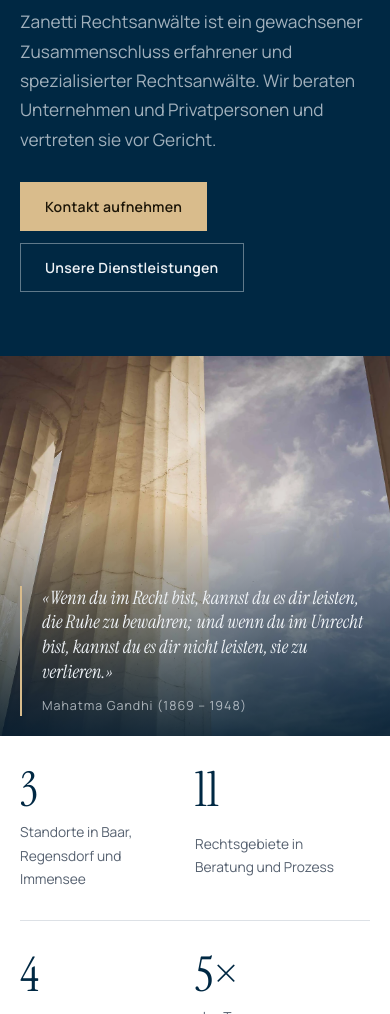
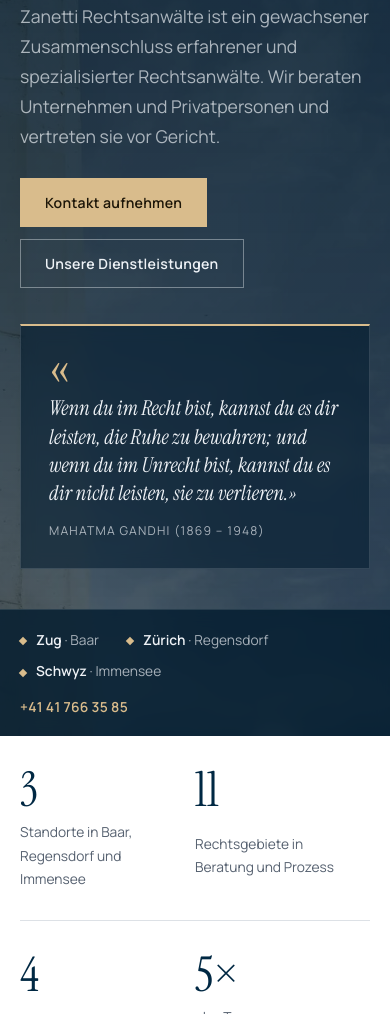
Before and after one commit to user47439/law-firm-website, a plain HTML site: page index.html in a window 390 px wide. Shown: the part 378-1392 px from the top of the page. Drawn offline with Linux system fonts and the light colour scheme.

Commit message:
Redesign hero: full-bleed photo, quote panel, office and phone bar
Co-Authored-By: Claude Opus 5.5 <noreply@anthropic.com>

```diff
--- a/index.html
+++ b/index.html
@@ -86,23 +86,35 @@ body::before { content: ""; position: fixed; inset: 0 0 auto; height: env(safe-a
 }
 @media (min-width: 1001px) { .nav[hidden] { display: flex !important; } }
 
-/* Hero */
-.hero { display: grid; grid-template-columns: minmax(0, 1.05fr) minmax(0, 1fr); background: var(--navy); color: var(--on-navy); padding: 0; }
-.hero-text { display: grid; align-content: center; gap: 28px; padding-block: clamp(64px, 8vw, 112px); padding-right: clamp(24px, 5vw, 72px); padding-left: max(20px, env(safe-area-inset-left, 0px), calc((100vw - var(--wrap)) / 2 + 20px)); }
-.hero h1 { font-size: clamp(2.8rem, 5.6vw, 4.9rem); letter-spacing: -.015em; }
+/* Hero: full-bleed columns photo, copy on the left, quote panel right, office bar along the bottom */
+.hero { position: relative; display: grid; grid-template-rows: 1fr auto; min-height: min(760px, calc(100svh - 80px)); padding: 0; color: var(--on-navy);
+  background:
+    linear-gradient(90deg, rgba(0,26,46,.94) 0%, rgba(0,26,46,.82) 38%, rgba(0,26,46,.35) 70%, rgba(0,26,46,.2) 100%),
+    url("images/hero.webp") 70% 30% / cover no-repeat, var(--navy); }
+.hero-inner { display: grid; grid-template-columns: minmax(0, 7fr) minmax(0, 4fr); gap: 48px; align-items: end; padding-block: clamp(64px, 9vw, 120px) clamp(40px, 5vw, 64px); }
+.hero-copy { display: grid; gap: 26px; align-content: center; align-self: center; }
+.hero .eyebrow { color: var(--gold-light); }
+.hero h1 { font-size: clamp(3rem, 6.4vw, 5.8rem); line-height: 1; letter-spacing: -.02em; max-width: 12ch; }
 .hero h1 em { color: var(--gold-light); }
-.hero .intro { color: var(--on-navy-muted); font-size: 1.08rem; max-width: 46ch; }
-.hero .eyebrow { color: var(--gold-light); }
+.hero .intro { color: var(--on-navy-muted); font-size: 1.1rem; max-width: 48ch; }
 .cta { display: flex; flex-wrap: wrap; gap: 12px; }
-.hero-media { position: relative; min-height: 420px; background: url("images/hero.webp") center 30% / cover no-repeat, var(--navy-deep); }
-.hero-media::after { content: ""; position: absolute; inset: 0; background: linear-gradient(180deg, rgba(0,26,46,0) 40%, rgba(0,26,46,.85) 100%); }
-.hero-quote { position: absolute; left: clamp(20px, 4vw, 48px); right: clamp(20px, 4vw, 48px); bottom: clamp(20px, 4vw, 44px); z-index: 1; margin: 0; padding-left: 20px; border-left: 2px solid var(--gold-light); }
-.hero-quote p { font-family: var(--display); font-style: italic; font-size: clamp(1.15rem, 1.7vw, 1.45rem); line-height: 1.35; }
-.hero-quote cite { display: block; margin-top: 10px; font-style: normal; font-size: .78rem; letter-spacing: .08em; color: var(--on-navy-muted); }
-@media (max-width: 880px) {
-  .hero { grid-template-columns: 1fr; }
-  .hero-text { padding-left: max(20px, env(safe-area-inset-left, 0px)); padding-right: max(20px, env(safe-area-inset-right, 0px)); }
-  .hero-media { min-height: 380px; }
+.hero-quote { margin: 0; padding: 26px 28px; background: rgba(0,26,46,.55); backdrop-filter: blur(8px); -webkit-backdrop-filter: blur(8px); border: 1px solid rgba(238,242,246,.14); border-top: 2px solid var(--gold-light); }
+.hero-quote::before { content: "«"; display: block; font-family: var(--display); font-size: 3.4rem; line-height: .6; color: var(--gold-light); margin-bottom: 10px; }
+.hero-quote p { font-family: var(--display); font-style: italic; font-size: 1.28rem; line-height: 1.38; }
+.hero-quote cite { display: block; margin-top: 14px; font-style: normal; font-size: .76rem; letter-spacing: .1em; text-transform: uppercase; color: var(--on-navy-muted); }
+.hero-bar { background: rgba(0,26,46,.78); backdrop-filter: blur(8px); -webkit-backdrop-filter: blur(8px); border-top: 1px solid rgba(238,242,246,.12); }
+.hero-bar .wrap { display: flex; flex-wrap: wrap; align-items: center; gap: 12px 40px; padding-block: 18px; font-size: .86rem; }
+.hero-bar .loc { display: flex; flex-wrap: wrap; gap: 8px 28px; color: var(--on-navy-muted); }
+.hero-bar .loc span::before { content: ""; display: inline-block; width: 6px; height: 6px; margin-right: 10px; vertical-align: middle; background: var(--gold-light); transform: rotate(45deg); }
+.hero-bar .loc strong { color: var(--on-navy); font-weight: 600; }
+.hero-bar .tel { margin-left: auto; color: var(--gold-light); font-weight: 600; text-decoration: none; letter-spacing: .02em; }
+.hero-bar .tel:hover { color: var(--on-navy); }
+@media (max-width: 900px) {
+  .hero { min-height: 0; background:
+    linear-gradient(180deg, rgba(0,26,46,.9) 0%, rgba(0,26,46,.78) 60%, rgba(0,26,46,.6) 100%),
+    url("images/hero.webp") 60% 30% / cover no-repeat, var(--navy); }
+  .hero-inner { grid-template-columns: 1fr; gap: 36px; }
+  .hero-bar .tel { margin-left: 0; }
 }
 
 /* Facts */
@@ -238,7 +250,8 @@ section { padding-block: clamp(72px, 10vw, 128px); }
 
 <main id="top">
   <section class="hero" aria-label="Einleitung">
-    <div class="hero-text">
+    <div class="wrap hero-inner">
+      <div class="hero-copy">
         <span class="eyebrow">Anwälte und Notare · Zug, Zürich, Schwyz</span>
         <h1>Recht mit <em>unternehmerischem</em> Blick.</h1>
         <p class="intro">Zanetti Rechtsanwälte ist ein gewachsener Zusammenschluss erfahrener und spezialisierter Rechtsanwälte. Wir beraten Unternehmen und Privatpersonen und vertreten sie vor Gericht.</p>
@@ -247,11 +260,20 @@ section { padding-block: clamp(72px, 10vw, 128px); }
           <a class="btn btn-line" href="#dienstleistungen">Unsere Dienstleistungen</a>
         </div>
       </div>
-    <div class="hero-media">
       <blockquote class="hero-quote">
-        <p>«Wenn du im Recht bist, kannst du es dir leisten, die Ruhe zu bewahren; und wenn du im Unrecht bist, kannst du es dir nicht leisten, sie zu verlieren.»</p>
+        <p>Wenn du im Recht bist, kannst du es dir leisten, die Ruhe zu bewahren; und wenn du im Unrecht bist, kannst du es dir nicht leisten, sie zu verlieren.»</p>
         <cite>Mahatma Gandhi (1869 – 1948)</cite>
       </blockquote>
+    </div>
+    <div class="hero-bar">
+      <div class="wrap">
+        <div class="loc">
+          <span><strong>Zug</strong> · Baar</span>
+          <span><strong>Zürich</strong> · Regensdorf</span>
+          <span><strong>Schwyz</strong> · Immensee</span>
+        </div>
+        <a class="tel" href="tel:+41417663585">+41 41 766 35 85</a>
+      </div>
     </div>
   </section>
 
```
Lines whose indentation alone changed are shown as unchanged.
